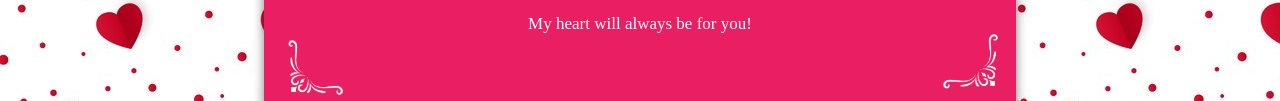
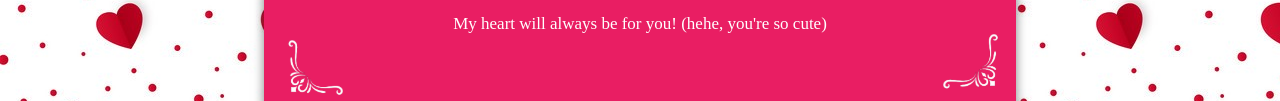
Before and after one commit to Greekfreaks/Alex-Maddy, a plain HTML site: page index.html in a window 1280 px wide. Shown: the part 487-588 px from the top of the page. Drawn offline with Linux system fonts and the light colour scheme.

Commit message:
Update index.html

```diff
--- a/index.html
+++ b/index.html
@@ -101,7 +101,7 @@
             <img src="rings.png" class="ring">
             <h3>Alexander Lucas <span class="love">🤍</span> Madeline Brotherton</h3>
             <p id="timer"></p>
-            <p>My heart will always be for you!</p>
+            <p>My heart will always be for you! (hehe, you're so cute)</p>
             <div class="bottom-border"></div>
         </div>
     </div>
```
